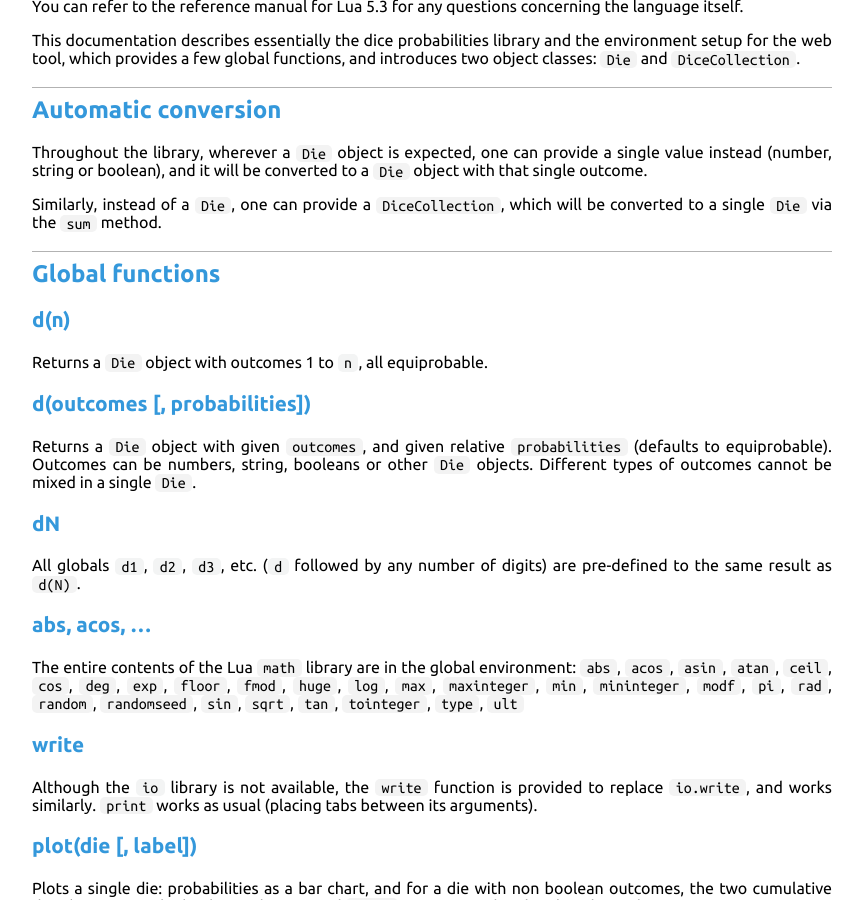
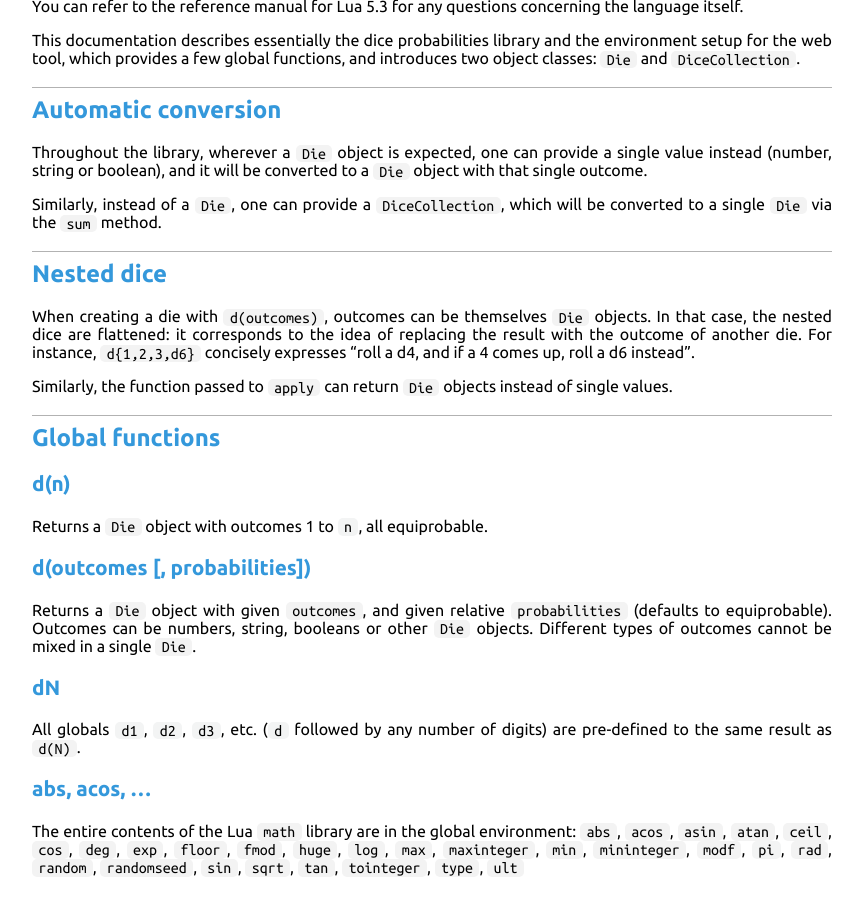
Before and after one commit to Castux/SnakeEyes, a Jekyll site: the page built from docs.md, in a window 1280 px wide and 900 px high, scrolled down 429 px. Shown: the whole window, without its empty margins (208-1071 px from the left). Built offline with Jekyll 4.4.1, drawn with Linux system fonts in a browser that asks for light colours.

Commit message:
Nested dice in docs

```diff
--- a/docs.md
+++ b/docs.md
@@ -22,6 +22,12 @@ This documentation describes essentially the dice probabilities library and the
 Throughout the library, wherever a `Die` object is expected, one can provide a single value instead (number, string or boolean), and it will be converted to a `Die` object with that single outcome.
 
 Similarly, instead of a `Die`, one can provide a `DiceCollection`, which will be converted to a single `Die` via the `sum` method.
+
+## Nested dice
+
+When creating a die with `d(outcomes)`, outcomes can be themselves `Die` objects. In that case, the nested dice are flattened: it corresponds to the idea of replacing the result with the outcome of another die. For instance, `d{1,2,3,d6}` concisely expresses "roll a d4, and if a 4 comes up, roll a d6 instead".
+
+Similarly, the function passed to `apply` can return `Die` objects instead of single values.
 
 ## Global functions
 
```
